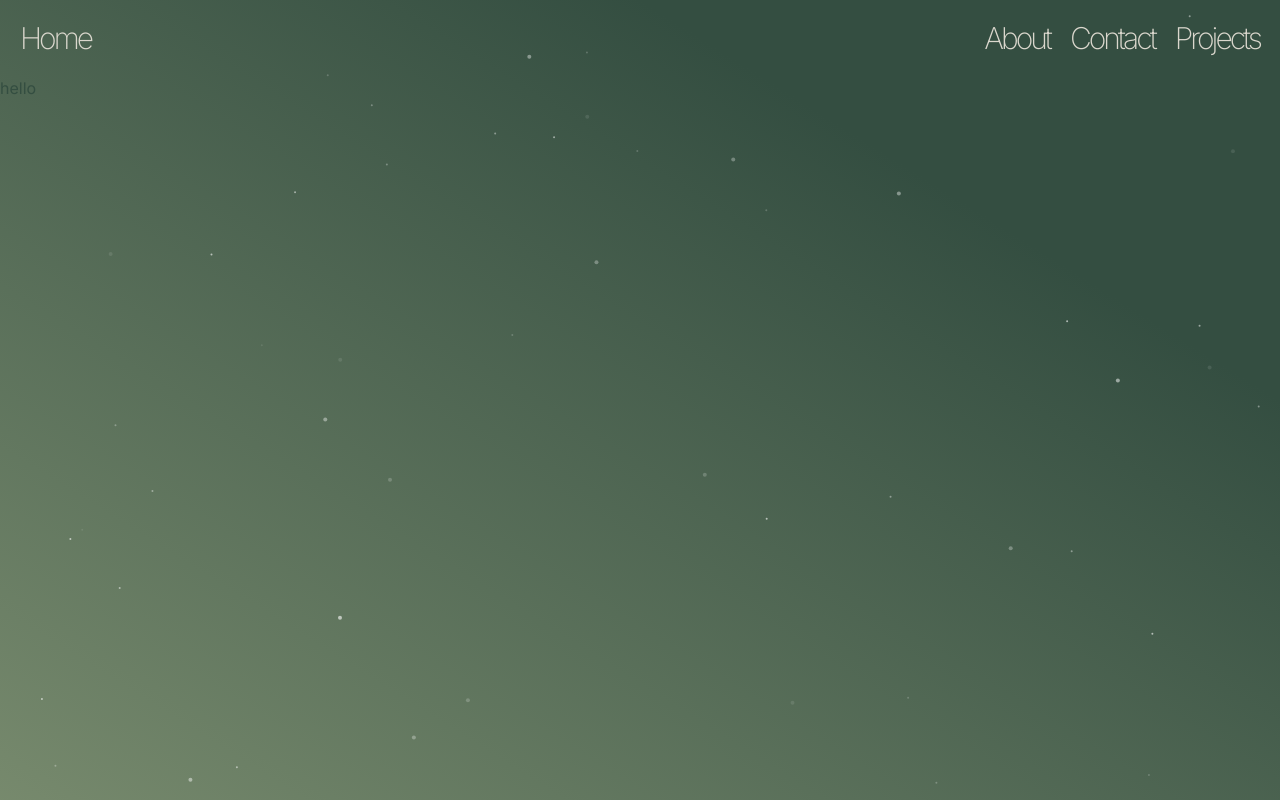
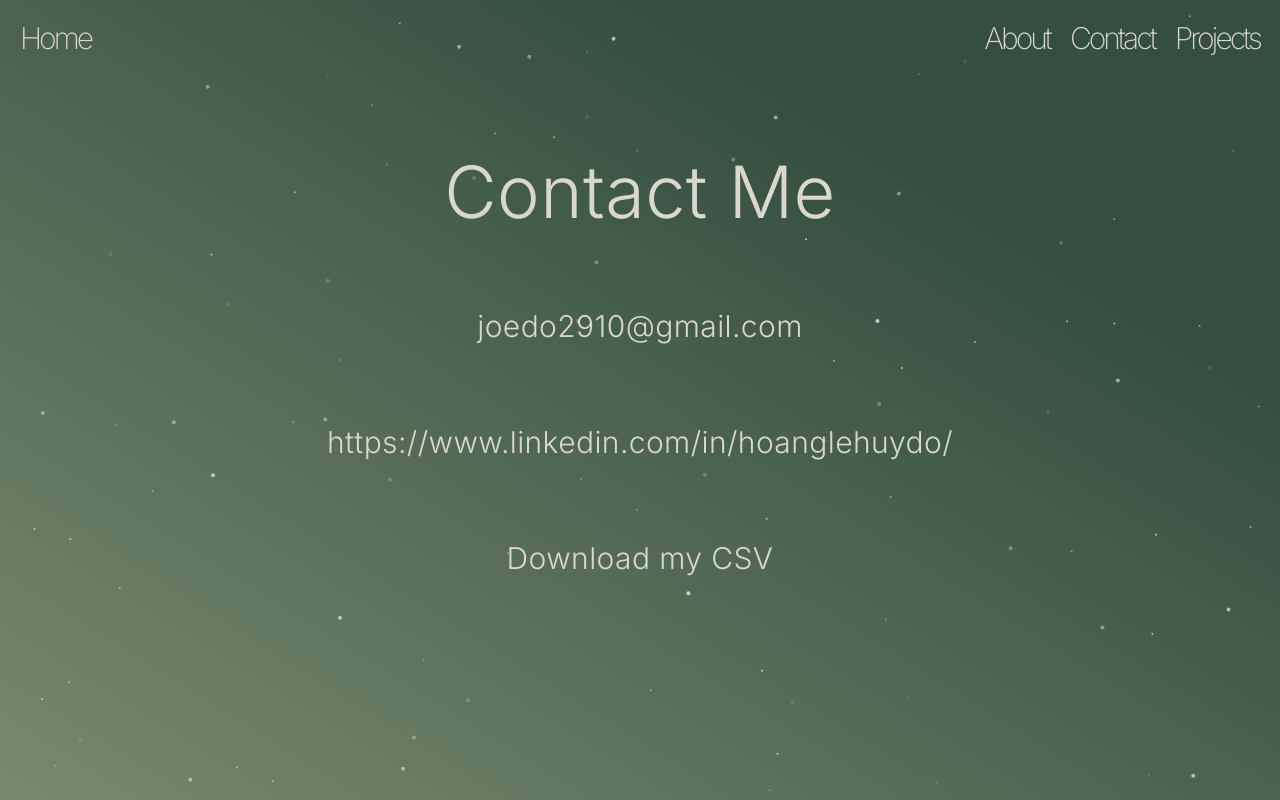
Before and after one commit to notjoedo/portfolio, a Next.js app in the folder portfolio/: page /contact in a window 1280 px wide. Built offline with nearby package versions, Linux system fonts and the light colour scheme.

Commit message:
contacts page

```diff
--- a/portfolio/src/app/contact/page.tsx
+++ b/portfolio/src/app/contact/page.tsx
@@ -1,5 +1,16 @@
 import Image from "next/image";
 
 export default function Contact() {
-  return <h1>hello</h1>;
+  return (
+    <div
+      className="flex flex-col justify-center items-center tracking-wide
+       text-[#DAD7CD] font-light mt-20 space-y-20
+    "
+    >
+      <h1 className="text-7xl">Contact Me</h1>
+      <p className="text-3xl">joedo2910@gmail.com</p>
+      <p className="text-3xl">https://www.linkedin.com/in/hoanglehuydo/</p>
+      <p className="text-3xl">Download my CSV</p>
+    </div>
+  );
 }
--- a/portfolio/src/app/globals.css
+++ b/portfolio/src/app/globals.css
@@ -27,5 +27,5 @@ body {
   background-repeat: no-repeat; /* Ensure the background does not repeat */
   background-attachment: fixed; /* Optional: Fix the background to the viewport */
   background-size: cover; /* Ensure the gradient covers the entire area */
-  user-select: none;
+  user-select: none; /* Users cannot select anything on the web */
 }
--- a/portfolio/src/app/layout.tsx
+++ b/portfolio/src/app/layout.tsx
@@ -2,7 +2,7 @@ import type { Metadata } from "next";
 import { Inter } from "next/font/google";
 import "./globals.css";
 import Header from "../components/header";
-import Particles from "@/components/particles";
+import Particles from "@/components/particles/particles";
 
 const inter = Inter({ subsets: ["latin"] });
 
@@ -23,7 +23,7 @@ export default function RootLayout({
         <Header />
         <Particles
           className="absolute inset-0 pointer-events-none"
-          quantity={50}
+          quantity={100}
         />
         {children}
       </body>
--- a/portfolio/src/components/particles.tsx
+++ b/portfolio/src/components/particles/particles.tsx
@@ -1,7 +1,7 @@
 "use client";
 
 import React, { useRef, useEffect } from "react";
-import MousePosition from "@/components/mouse-position";
+import MousePosition from "@/components/particles/mouse-position";
 
 interface ParticlesProps {
   className?: string;
@@ -219,6 +219,7 @@ export default function Particles({
       window.removeEventListener("resize", initCanvas);
     };
   }, []);
+
   return (
     <div className={className} ref={canvasContainerRef} aria-hidden="true">
       <canvas ref={canvasRef} />
```
Also changed, not shown: portfolio/src/components/particles/mouse-position.tsx (renamed from portfolio/src/components/mouse-position.tsx).
